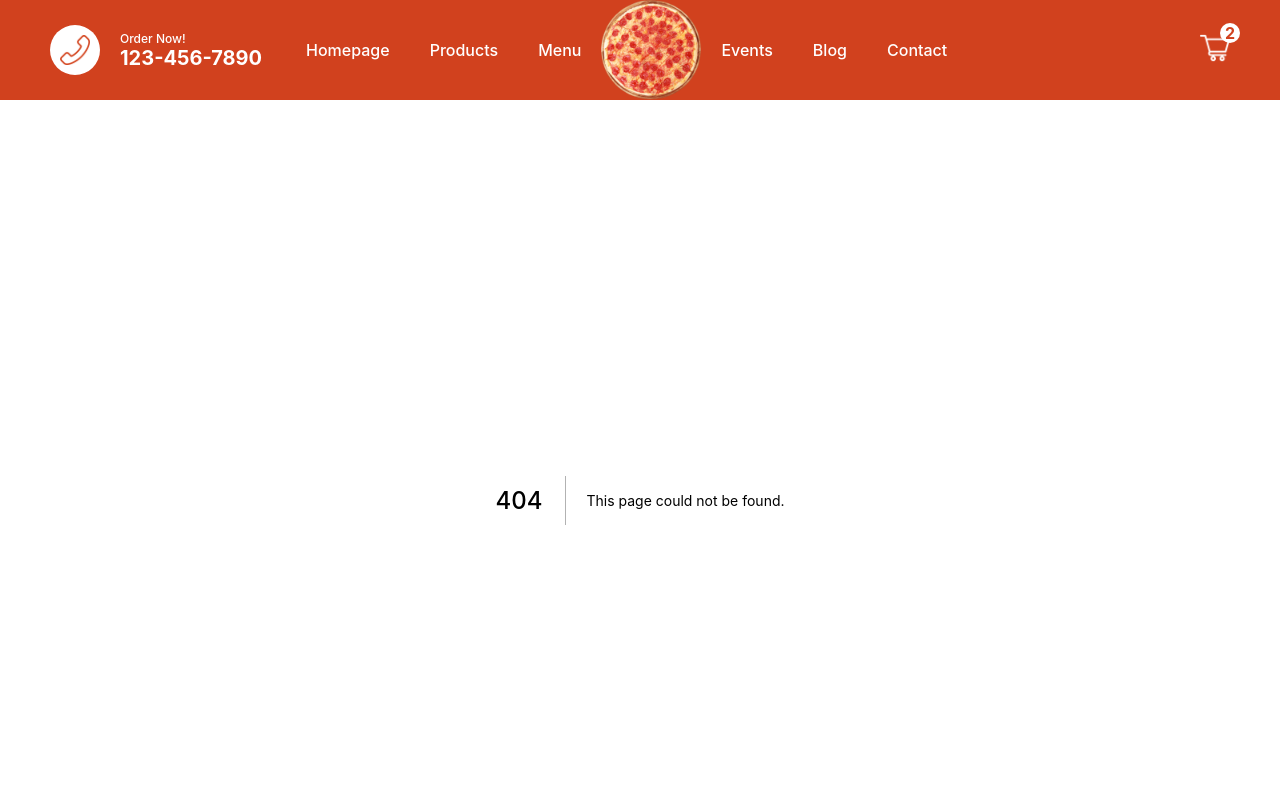
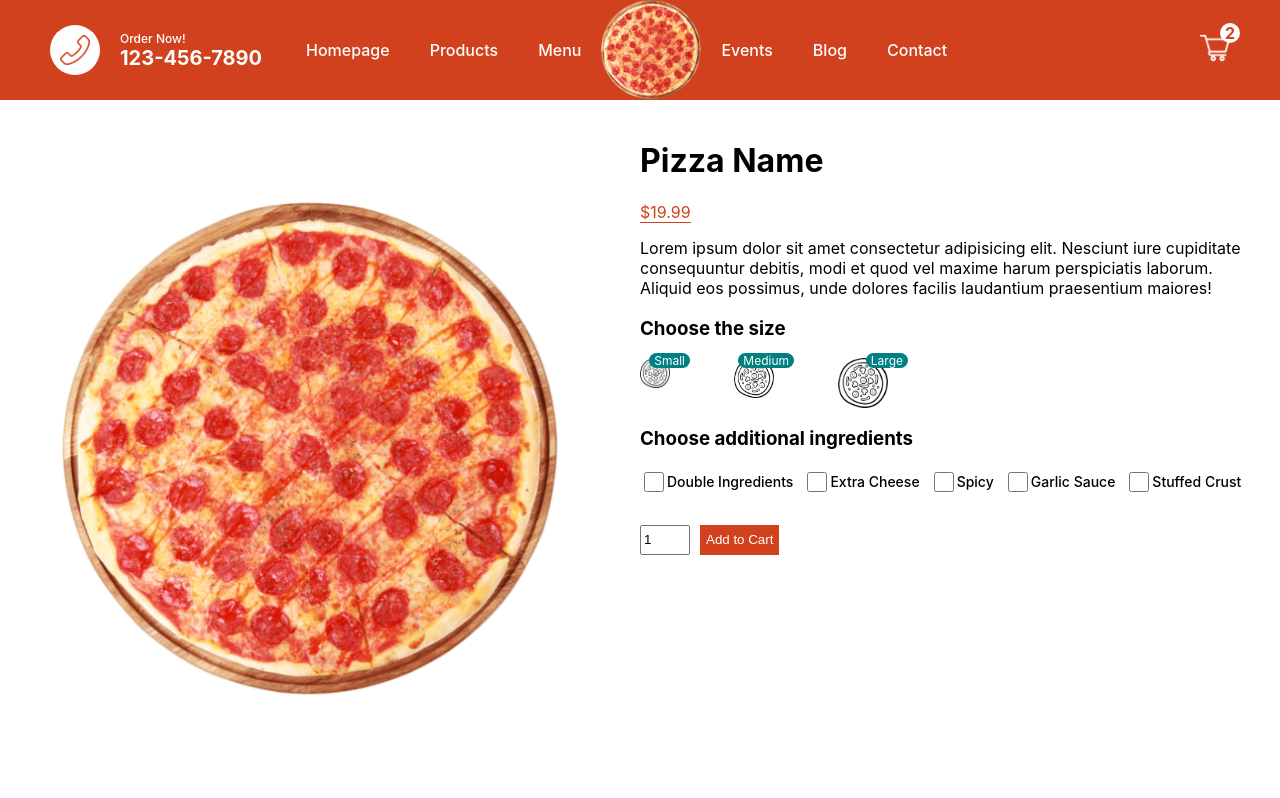
Before and after one commit to Human437/Pizza-1st-Next.js-Project, a Next.js app: page /product/1 in a window 1280 px wide. Before the commit this address had no page. Shown: the top 798 px of the page. Built offline with nearby package versions, Linux system fonts and the light colour scheme.

Commit message:
Added product component

```diff
--- /dev/null
+++ b/pages/product/[id].jsx
@@ -0,0 +1,103 @@
+import Image from "next/image";
+import React from "react";
+import styles from "../../styles/Product.module.css";
+import { useState } from "react";
+
+const Product = () => {
+  const [size, setSize] = useState(0);
+  const pizza = {
+    id: 1,
+    img: "/img/pizza.png",
+    name: "Pizza Name",
+    price: [19.99, 23.99, 27.99],
+    desc: "Lorem ipsum dolor sit amet consectetur adipisicing elit. Nesciunt iure cupiditate consequuntur debitis, modi et quod vel maxime harum perspiciatis laborum. Aliquid eos possimus, unde dolores facilis laudantium praesentium maiores!",
+  };
+  return (
+    <div className={styles.container}>
+      <div className={styles.left}>
+        <div className={styles.imgContainer}>
+          <Image
+            src={pizza.img}
+            layout="fill"
+            alt="pizza"
+            objectFit="contain"
+          />
+        </div>
+      </div>
+      <div className={styles.right}>
+        <h1 className={styles.title}>{pizza.name}</h1>
+        <span className={styles.price}>${pizza.price[size]}</span>
+        <p className={styles.desc}>{pizza.desc}</p>
+        <h3 className={styles.choose}>Choose the size</h3>
+        <div className={styles.sizes}>
+          <div className={styles.size} onClick={() => setSize(0)}>
+            <Image src="/img/size.png" layout="fill" alt="size" />
+            <span className={styles.number}>Small</span>
+          </div>
+          <div className={styles.size} onClick={() => setSize(1)}>
+            <Image src="/img/size.png" layout="fill" alt="size" />
+            <span className={styles.number}>Medium</span>
+          </div>
+          <div className={styles.size} onClick={() => setSize(2)}>
+            <Image src="/img/size.png" layout="fill" alt="size" />
+            <span className={styles.number}>Large</span>
+          </div>
+        </div>
+        <h3 className={styles.choose}>Choose additional ingredients</h3>
+        <div className={styles.ingredients}>
+          <div className={styles.option}>
+            <input
+              type="checkbox"
+              id="double"
+              name="double"
+              className={styles.checkbox}
+            />
+            <label htmlFor="double">Double Ingredients</label>
+          </div>
+          <div className={styles.option}>
+            <input
+              type="checkbox"
+              id="extra cheese"
+              name="extra cheese"
+              className={styles.checkbox}
+            />
+            <label htmlFor="extra cheese">Extra Cheese</label>
+          </div>
+          <div className={styles.option}>
+            <input
+              type="checkbox"
+              id="spicy"
+              name="spicy"
+              className={styles.checkbox}
+            />
+            <label htmlFor="spicy">Spicy</label>
+          </div>
+          <div className={styles.option}>
+            <input
+              type="checkbox"
+              id="garlic"
+              name="garlic"
+              className={styles.checkbox}
+            />
+            <label htmlFor="garlic">Garlic Sauce</label>
+          </div>
+          <div className={styles.option}>
+            <input
+              type="checkbox"
+              id="stuffed crust"
+              name="stuffed crust"
+              className={styles.checkbox}
+            />
+            <label htmlFor="stuffed crust">Stuffed Crust</label>
+          </div>
+        </div>
+        <div className={styles.add}>
+          <input type="number" defaultValue={1} className={styles.quantity} />
+          <button className={styles.button}>Add to Cart</button>
+        </div>
+      </div>
+    </div>
+  );
+};
+
+export default Product;
--- /dev/null
+++ b/styles/Product.module.css
@@ -0,0 +1,97 @@
+.container {
+  height: calc(100vh - 100px);
+  display: flex;
+}
+
+.left {
+  flex: 1;
+  height: 100%;
+  display: flex;
+  align-items: center;
+  justify-content: center;
+}
+
+.right {
+  flex: 1;
+  padding: 20px;
+}
+
+.imgContainer {
+  width: 80%;
+  height: 80%;
+  position: relative;
+}
+
+.price {
+  color: #d1411e;
+  font-style: 24px;
+  font-weight: 400;
+  border-bottom: 1px solid #d1411e;
+}
+
+.sizes {
+  display: flex;
+  justify-content: space-between;
+  width: 40%;
+}
+
+.size {
+  width: 30px;
+  height: 30px;
+  position: relative;
+  cursor: pointer;
+}
+
+.size:nth-child(2) {
+  width: 40px;
+  height: 40px;
+}
+
+.size:nth-child(3) {
+  width: 50px;
+  height: 50px;
+}
+
+.number {
+  position: absolute;
+  top: -5px;
+  right: -20px;
+  background-color: teal;
+  color: white;
+  font-size: 12px;
+  padding: 0 5px;
+  border-radius: 10px;
+}
+
+.ingredients {
+  display: flex;
+  margin-bottom: 30px;
+}
+
+.option {
+  display: flex;
+  align-items: center;
+  margin-right: 10px;
+  font-size: 14px;
+  font-weight: 500;
+}
+
+.checkbox {
+  width: 20px;
+  height: 20px;
+}
+
+.quantity {
+  width: 50px;
+  height: 30px;
+}
+
+.button {
+  height: 30px;
+  margin-left: 10px;
+  background-color: #d1411e;
+  color: white;
+  border: none;
+  font-weight: 50;
+  cursor: pointer;
+}
```
